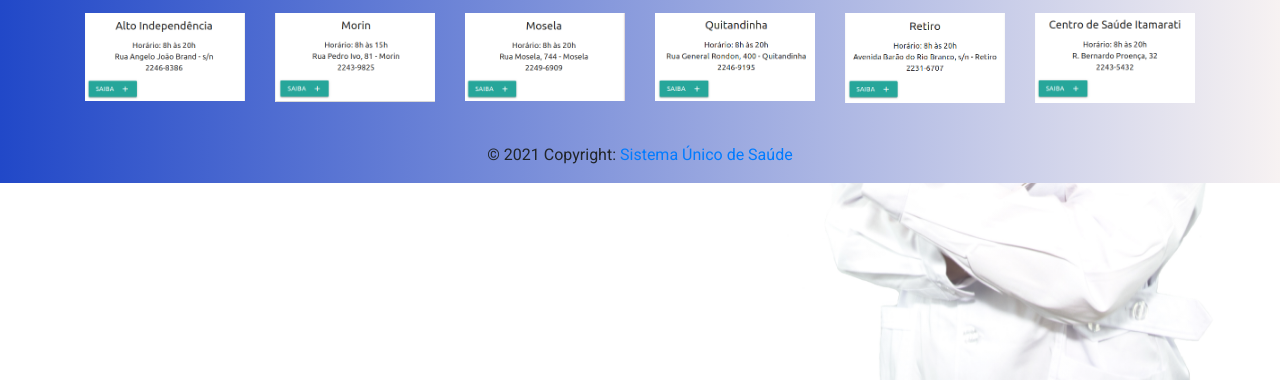
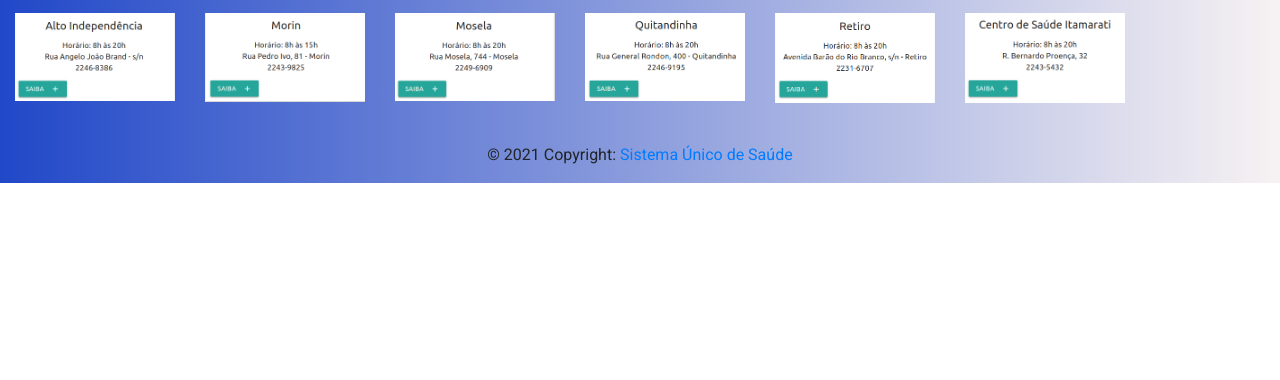
Before and after one commit to marcosbarker/SUS-agendamento, a plain HTML site: page pages/pesquisa.html in a window 1280 px wide. Shown: the part 420-800 px from the top of the page. Drawn offline with nearby package versions, Linux system fonts and the light colour scheme.

Commit message:
chore: 🎨rafactor

```diff
--- a/styles/consulta.css
+++ b/styles/consulta.css
@@ -1,4 +1,8 @@
 body{
-background:  linear-gradient(rgba(255, 255, 255, .10), rgba(255, 255, 255, 0.3)100%), url("../assets/background-agend.jpg");
+background:  linear-gradient(rgba(255, 255, 255, .10), rgba(255, 255, 255, 0.3)100%);
 background-size: cover;
 }
+
+.container {
+  margin-right: 170px;
+}
```
